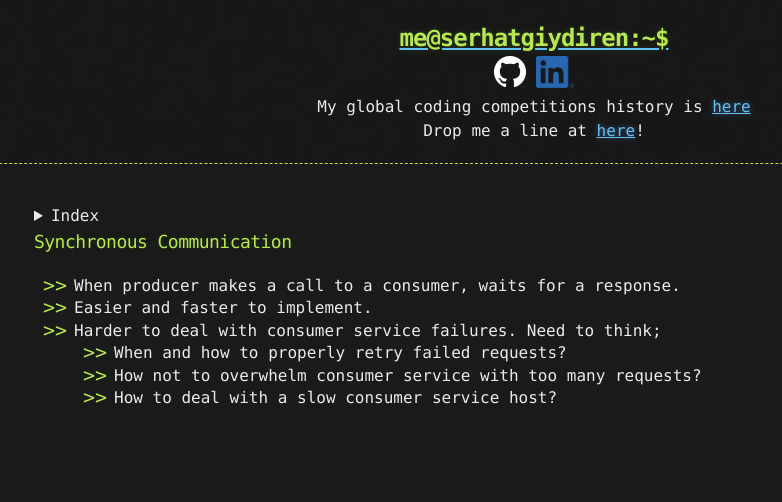
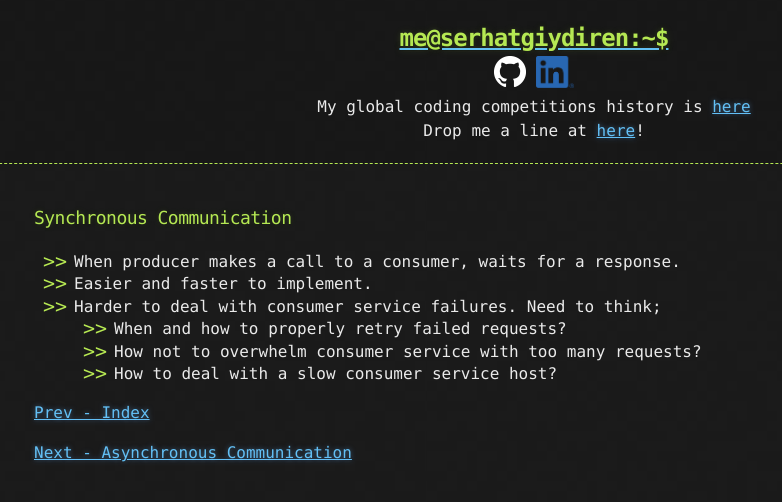
Before and after one commit to goodHunter27/serhatgiydiren.github.io, a Jekyll site: the page built from _posts/2020-02-01-system-design-interview-distributed-message-queue-synchronous-communication.md, in a window 1280 px wide. Shown: the top 502 px of the page, without its empty margins (106-888 px from the left). Built offline with Jekyll 4.4.1, drawn with Linux system fonts in a browser that asks for light colours.

Commit message:
Update 2020-02-01-system-design-interview-distributed-message-queue-synchronous-communication.md

```diff
--- a/_posts/2020-02-01-system-design-interview-distributed-message-queue-synchronous-communication.md
+++ b/_posts/2020-02-01-system-design-interview-distributed-message-queue-synchronous-communication.md
@@ -1,12 +1,6 @@
 ---
 layout: default
 ---
-
-<details><summary>Index</summary>
-
-[Synchronous Communication](system-design-interview-distributed-message-queue-synchronous-communication)
-
-</details>
 
 ### Synchronous Communication
 - When producer makes a call to a consumer, waits for a response.
@@ -15,3 +9,7 @@ layout: default
   - When and how to properly retry failed requests?
   - How not to overwhelm consumer service with too many requests?
   - How to deal with a slow consumer service host?
+
+[Prev - Index](2020-02-02-system-design-interview-distributed-message-queue-asynchronous-communication.md)
+
+[Next - Asynchronous Communication](2020-02-02-system-design-interview-distributed-message-queue-asynchronous-communication.md)
```
